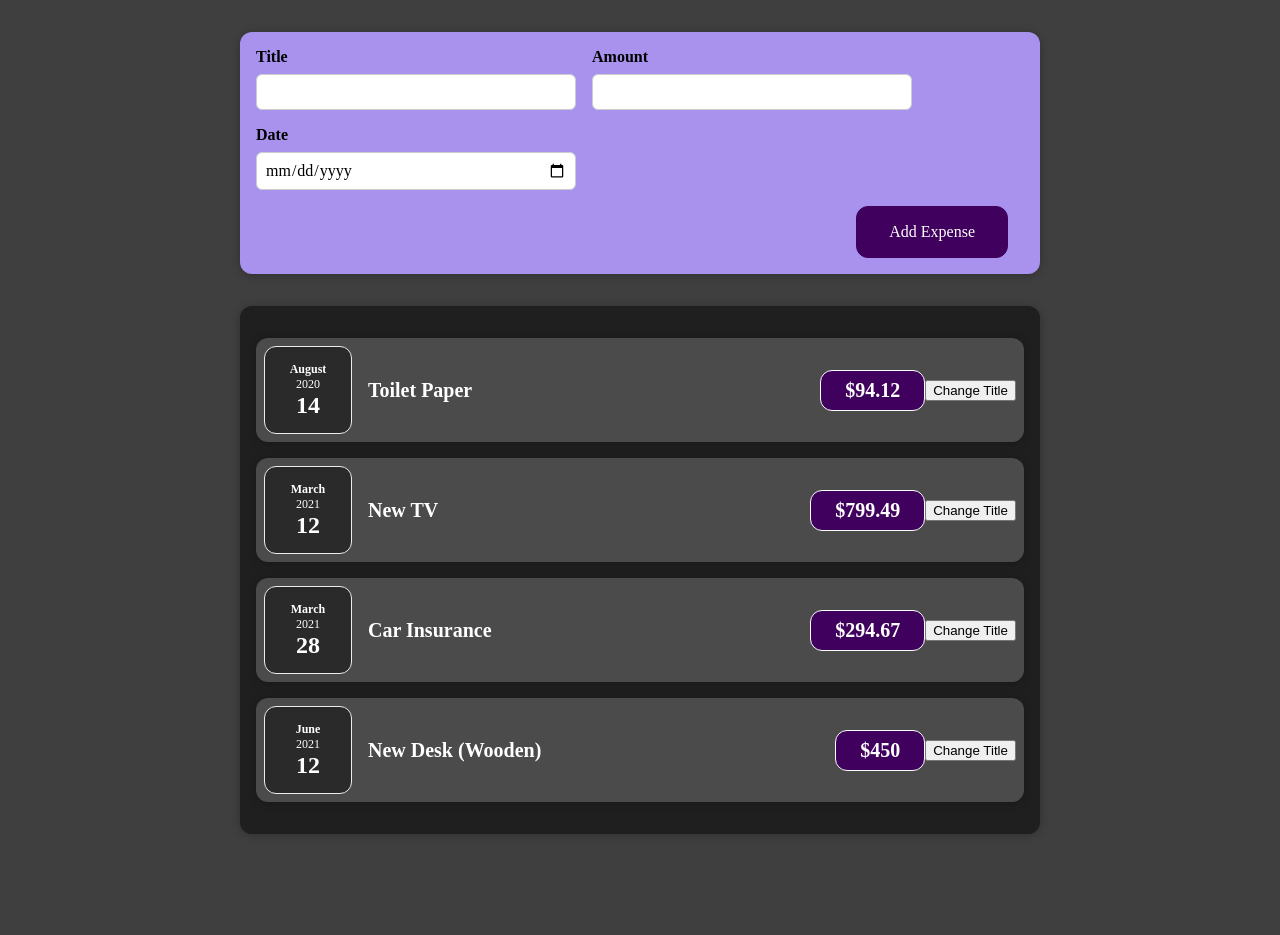
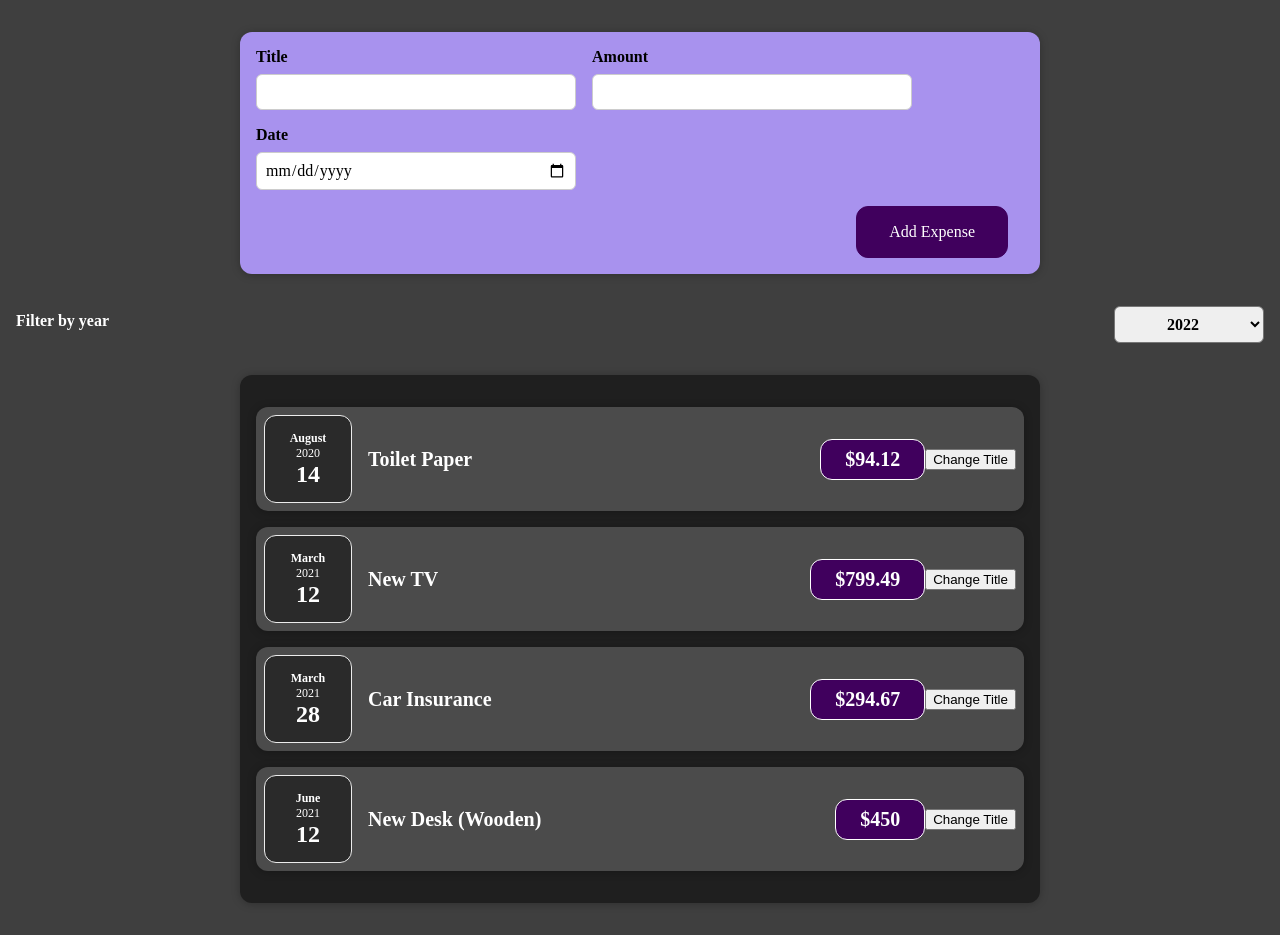
Before and after one commit to bautrey37/react-udemy, a React (Create React App) app in the folder Sections/first-app/: page / in a window 1280 px wide. Before the commit the page ends 866 px from the top, so only its background shows below. Built offline with nearby package versions, Linux system fonts and the light colour scheme.

Commit message:
start assignment 1; apply formatting

```diff
--- /dev/null
+++ b/Sections/first-app/src/components/ExpenseFilter/ExpensesFilter.css
@@ -0,0 +1,24 @@
+.expenses-filter {
+  color: white;
+  padding: 0 1rem;
+}
+
+.expenses-filter__control {
+  display: flex;
+  width: 100%;
+  align-items: center;
+  justify-content: space-between;
+  margin: 1rem 0;
+}
+
+.expenses-filter label {
+  font-weight: bold;
+  margin-bottom: 0.5rem;
+}
+
+.expenses-filter select {
+  font: inherit;
+  padding: 0.5rem 3rem;
+  font-weight: bold;
+  border-radius: 6px;
+}
--- /dev/null
+++ b/Sections/first-app/src/components/ExpenseFilter/ExpensesFilter.js
@@ -0,0 +1,21 @@
+import React from 'react';
+
+import './ExpensesFilter.css';
+
+const ExpensesFilter = () => {
+  return (
+    <div className="expenses-filter">
+      <div className="expenses-filter__control">
+        <label>Filter by year</label>
+        <select>
+          <option value="2022">2022</option>
+          <option value="2021">2021</option>
+          <option value="2020">2020</option>
+          <option value="2019">2019</option>
+        </select>
+      </div>
+    </div>
+  );
+};
+
+export default ExpensesFilter;
--- a/Sections/first-app/src/components/Expenses/Expenses.js
+++ b/Sections/first-app/src/components/Expenses/Expenses.js
@@ -1,9 +1,12 @@
 import ExpenseItem from './ExpenseItem';
 import Card from '../UI/Card';
-import './Expenses.css'
+import ExpensesFilter from '../ExpenseFilter/ExpensesFilter';
+import './Expenses.css';
 
 const Expenses = (props) => {
   return (
+    <div>
+      <ExpensesFilter />
       <Card className="expenses">
         <ExpenseItem
           title={props.items[0].title}
@@ -26,7 +29,8 @@
           date={props.items[3].date}
         />
       </Card>
+    </div>
   );
-}
+};
 
 export default Expenses;
```
Also changed, not shown: Sections/first-app/src/App.js (+4 -4 lines), Sections/first-app/src/components/Expenses/ExpenseItem.js (+4 -4 lines), Sections/first-app/src/components/NewExpense/ExpenseForm.js (+7 -3 lines), Sections/first-app/src/components/NewExpense/NewExpense.js (+6 -4 lines). Lines whose indentation alone changed are shown as unchanged.
